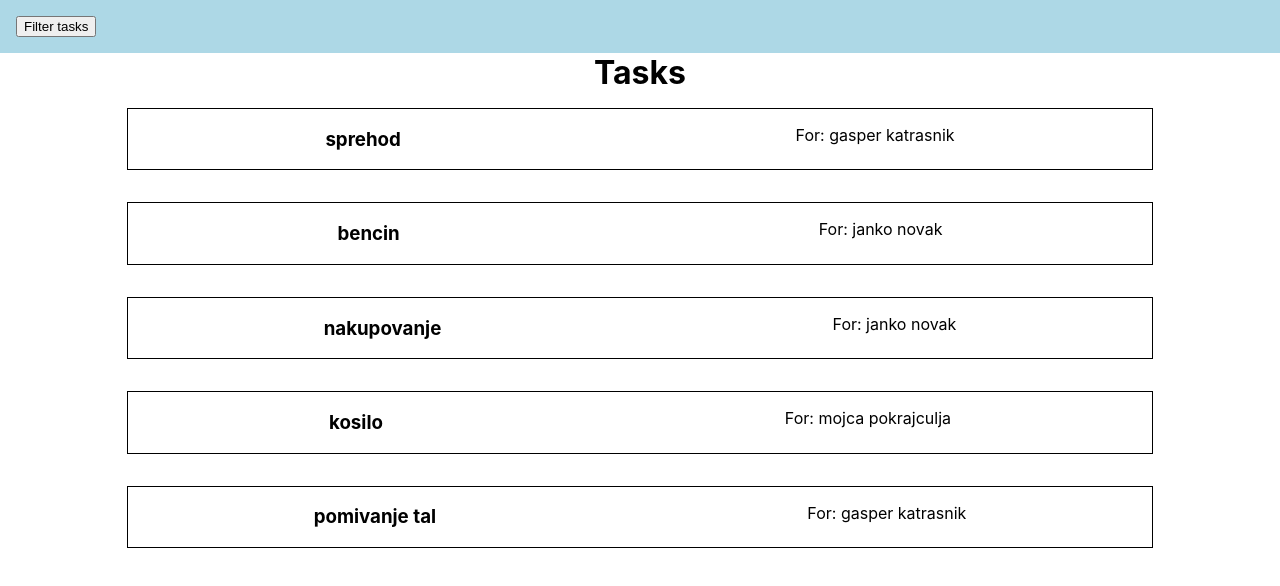
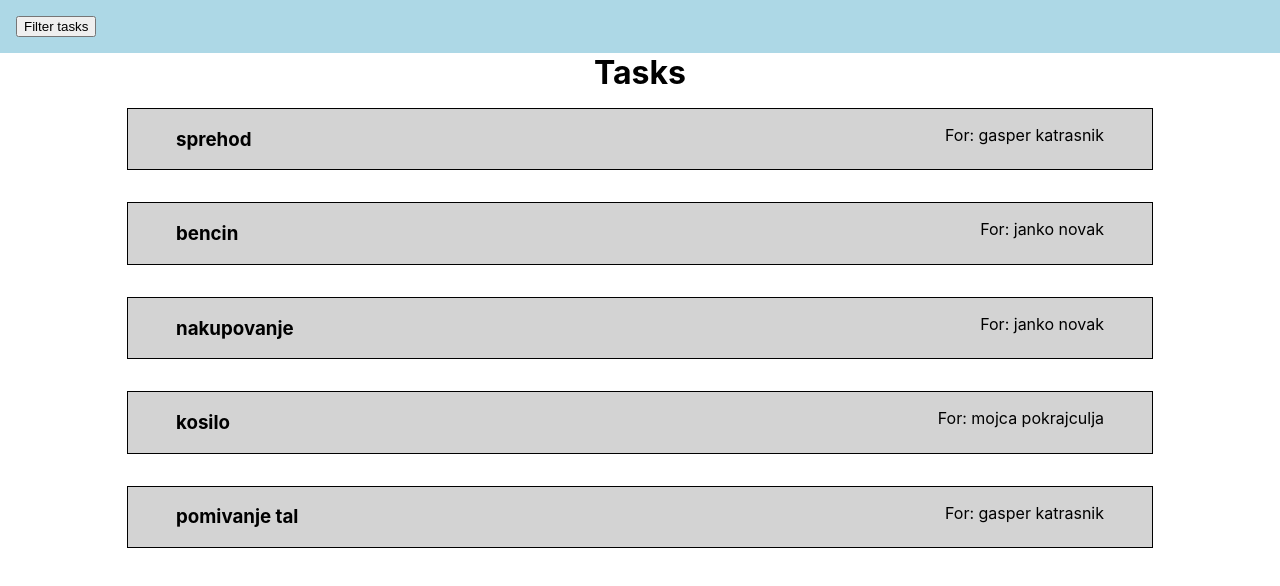
Before and after one commit to gkatrasnik/flai-task-app, a React (Create React App) app: page / in a window 1280 px wide. Shown: the top 586 px of the page. Built offline with nearby package versions, Linux system fonts and the light colour scheme.

Commit message:
some style added

```diff
--- a/src/App.js
+++ b/src/App.js
@@ -43,7 +43,7 @@ function App() {
     setUsers(usersdata);
     setTasks(tasksdata);
     populateShowTasksList();
-    console.log(uuid());
+    // random uuid console.log(uuid());
   }, []);
 
   return (
--- a/src/App.scss
+++ b/src/App.scss
@@ -5,11 +5,14 @@
   border: solid black 1px;
   margin: auto;
   margin-bottom: 2rem;
+  background-color: lightgrey;
 }
 
 .task-card-header {
   display: flex;
-  justify-content: space-around;
+  justify-content: space-between;
+  padding-left: 3rem;
+  padding-right: 3rem;
 }
 
 .heading-center {
```
